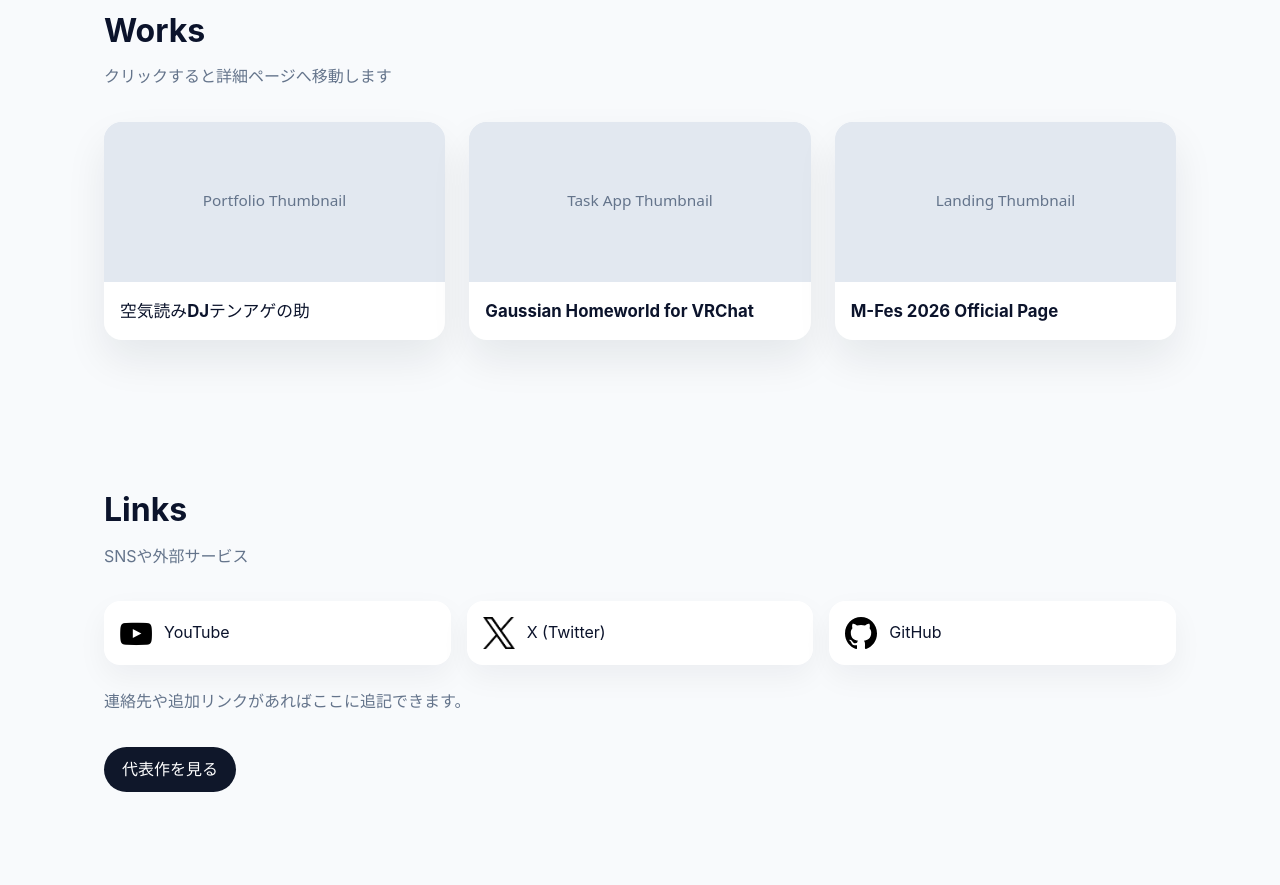
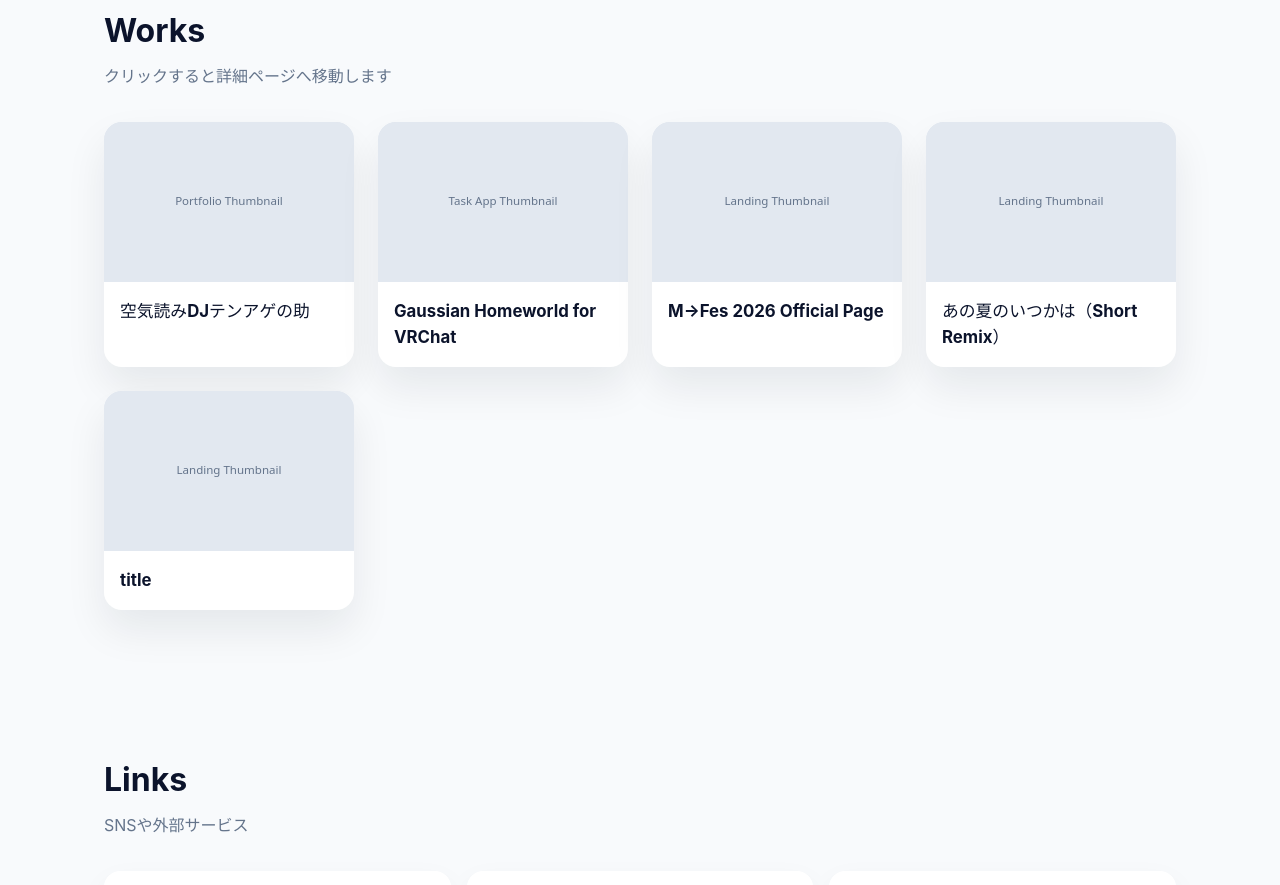
Before and after one commit to shirumono42/portfolio, a React (Vite) app: page / in a window 1280 px wide. Shown: the part 1500-2385 px from the top of the page. Built offline with nearby package versions, Linux system fonts and the light colour scheme.

Commit message:
favicon&add data

```diff
--- a/index.html
+++ b/index.html
@@ -1,13 +1,16 @@
 <!doctype html>
 <html lang="ja">
+
 <head>
   <meta charset="UTF-8" />
-    <link rel="icon" type="image/jpg" href="/aikon.jpg" />
+  <link rel="icon" type="image/x-icon" href="/aikon.ico" />
   <meta name="viewport" content="width=device-width, initial-scale=1.0" />
   <title>portfolio</title>
 </head>
+
 <body>
   <div id="root"></div>
   <script type="module" src="/src/main.tsx"></script>
 </body>
+
 </html>
--- a/src/data/works.ts
+++ b/src/data/works.ts
@@ -22,7 +22,7 @@ export const works: WorkItem[] = [
     thumbnail: portfolioThumb, // TODO: ここに画像を配置
     image: portfolioMain, // TODO: ここに画像を配置
     overview: 'AIがチャットの雰囲気を読み取り、それに合わせたBGMを流す次世代のチャットアプリ', // EDIT: ここを書き換える
-    techs: ['Python', 'local AI', 'React', 'TypeScript'],
+    techs: ['Python', 'ComfyUI', 'React', 'TypeScript'],
     comment:
       '初めてのReact作品として、構成をコンポーネントで整理することに注力しました。', // EDIT: ここを書き換える
   },
@@ -33,16 +33,37 @@ export const works: WorkItem[] = [
     image: taskMain, // TODO: ここに画像を配置
     overview: 'VRChat内にGaussian Splattingを使用して自室を再現したワールド', // EDIT: ここを書き換える
     techs: ['RealityScan', 'brush_app', 'Unity', 'Udon', 'Super Splat'],
-    comment: 'UIの使いやすさと、状態管理の整理にこだわりました。', // EDIT: ここを書き換える
+    comment: 'VRCの世界と現実の世界を混ぜユニークな表現を実現したかった', // EDIT: ここを書き換える
   },
   {
     id: 'm-fes2026-web',
-    title: 'M-Fes 2026 Official Page',
+    title: 'M→Fes 2026 Official Page',
     thumbnail: landingThumb, // TODO: ここに画像を配置
     image: landingMain, // TODO: ここに画像を配置
-    overview: '2026年のM-Fesのホームページ', // EDIT: ここを書き換える
+    overview: '2026年のM→Fesのホームページ', // EDIT: ここを書き換える
     techs: ['Studio', 'Cavalry', 'Figma'],
     comment:
-      '情報の優先順位が伝わるよう、レイアウトと余白設計を意識しました。', // EDIT: ここを書き換える
+      'M→Fes2026のテーマ「寒色・透明感」に合わせてチームで制作した', // EDIT: ここを書き換える
+  },
+  {
+    id: 'anonatu-remix',
+    title: 'あの夏のいつかは（Short Remix）',
+    thumbnail: landingThumb, // TODO: ここに画像を配置
+    image: landingMain, // TODO: ここに画像を配置
+    overview: `
+*Luna様による「あの夏のいつかはfeat.Otomachi Una & Rana | 2019 Ver.」をShort Remixさせていただきました!`, // EDIT: ここを書き換える
+    techs: ['Cubase', 'Cavalry', 'ComfyUI', 'DaVinci Resolve'],
+    comment:
+      '少し懐かしさを感じられる作品に仕上げた', // EDIT: ここを書き換える
+  },
+  {
+    id: 'id',
+    title: 'title',
+    thumbnail: landingThumb, // TODO: ここに画像を配置
+    image: landingMain, // TODO: ここに画像を配置
+    overview: `overview`, // EDIT: ここを書き換える
+    techs: ['Studio', 'Cavalry', 'Figma'],
+    comment:
+      'comment', // EDIT: ここを書き換える
   },
 ]
```
Also changed, not shown: public/aikon.jpg (deleted). Lines whose indentation alone changed are shown as unchanged.
